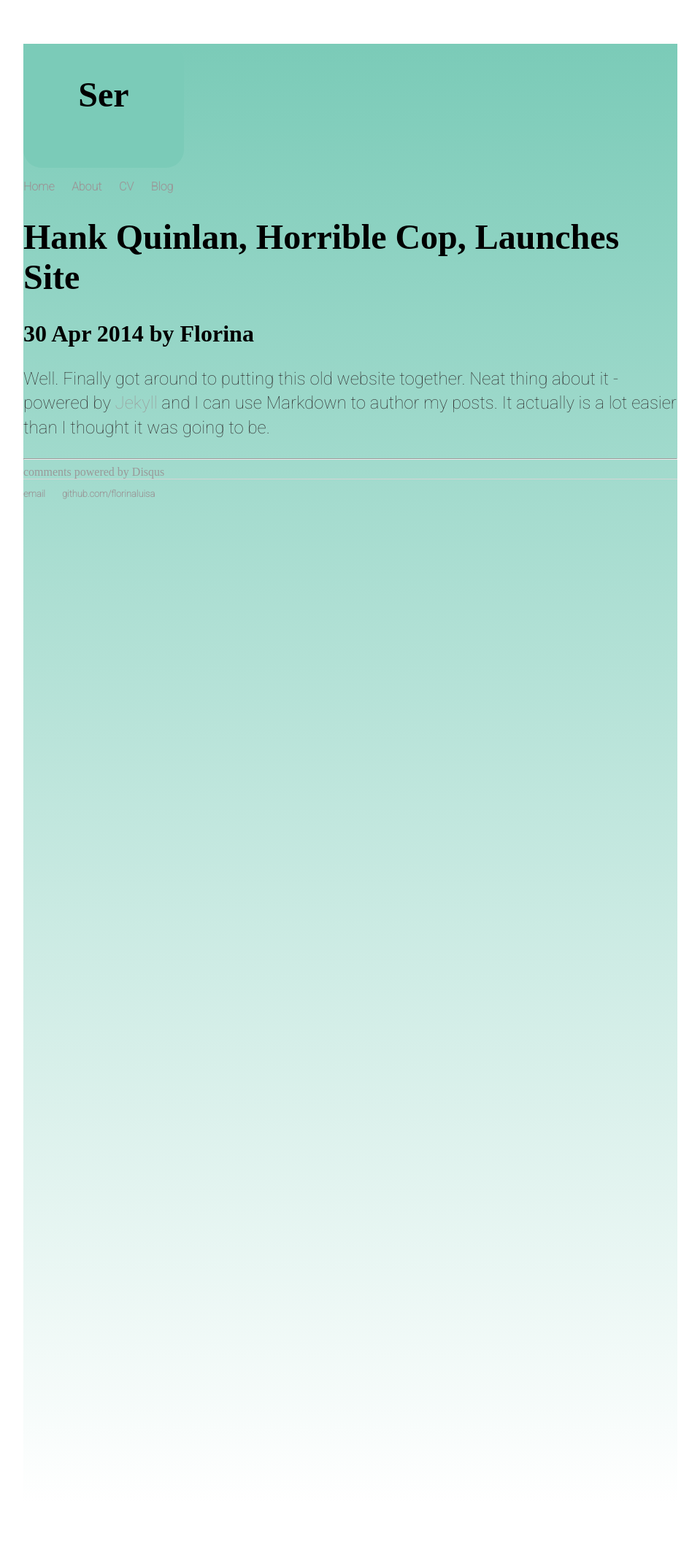
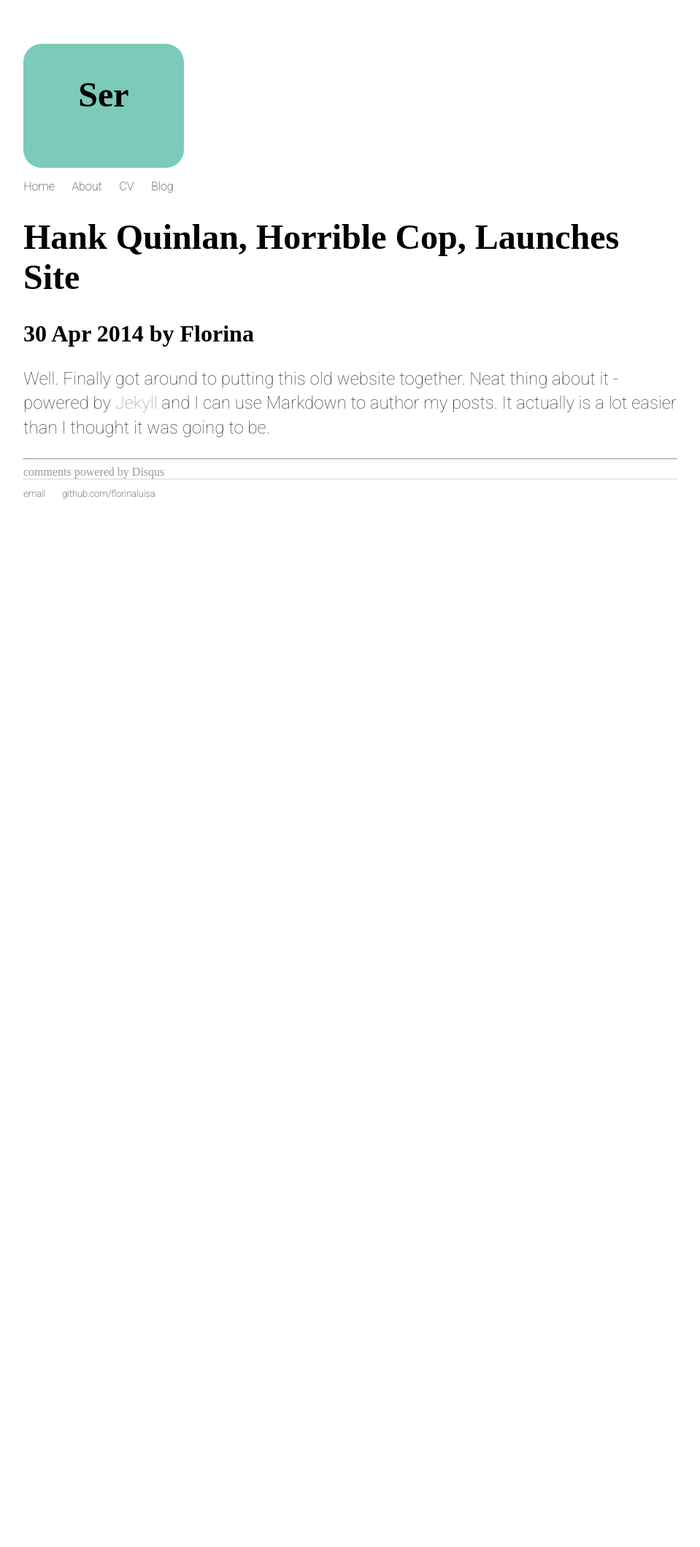
Before and after one commit to Florinaluisa/Test.io, a Jekyll site: the page built from _posts/2014-04-30-hank-quinlan-site-launched.md, in a window 1280 px wide. Shown: the whole page at 73% size, without its empty margins (160-1119 px from the left). Built offline with Jekyll 4.4.1, drawn with Linux system fonts in a browser that asks for light colours; some web fonts are replaced; comment, search, counter and statistics services are not loaded; after the commit the page ends 900 px from its top, so only the background shows below that.

Commit message:
Update default.html

```diff
--- a/_layouts/default.html
+++ b/_layouts/default.html
@@ -8,7 +8,7 @@
 			<link href="https://fonts.googleapis.com/css2?family=Chango&family=Roboto:wght@100&display=swap" rel="stylesheet">
 		</head>
 		<body>
-			<div id="grad">
+			<!-- div id="grad" -->
 			<div class="header" id="rcorners">
 				<h1> Ser </h1>
 			</div>
@@ -32,6 +32,6 @@
 	        		<li><a href="https://github.com/florinaluisa">github.com/florinaluisa</a></li>
 				</ul>
 			</footer>
-			</div>
+			<!-- /div -->
 		</body>
 	</html>
```
